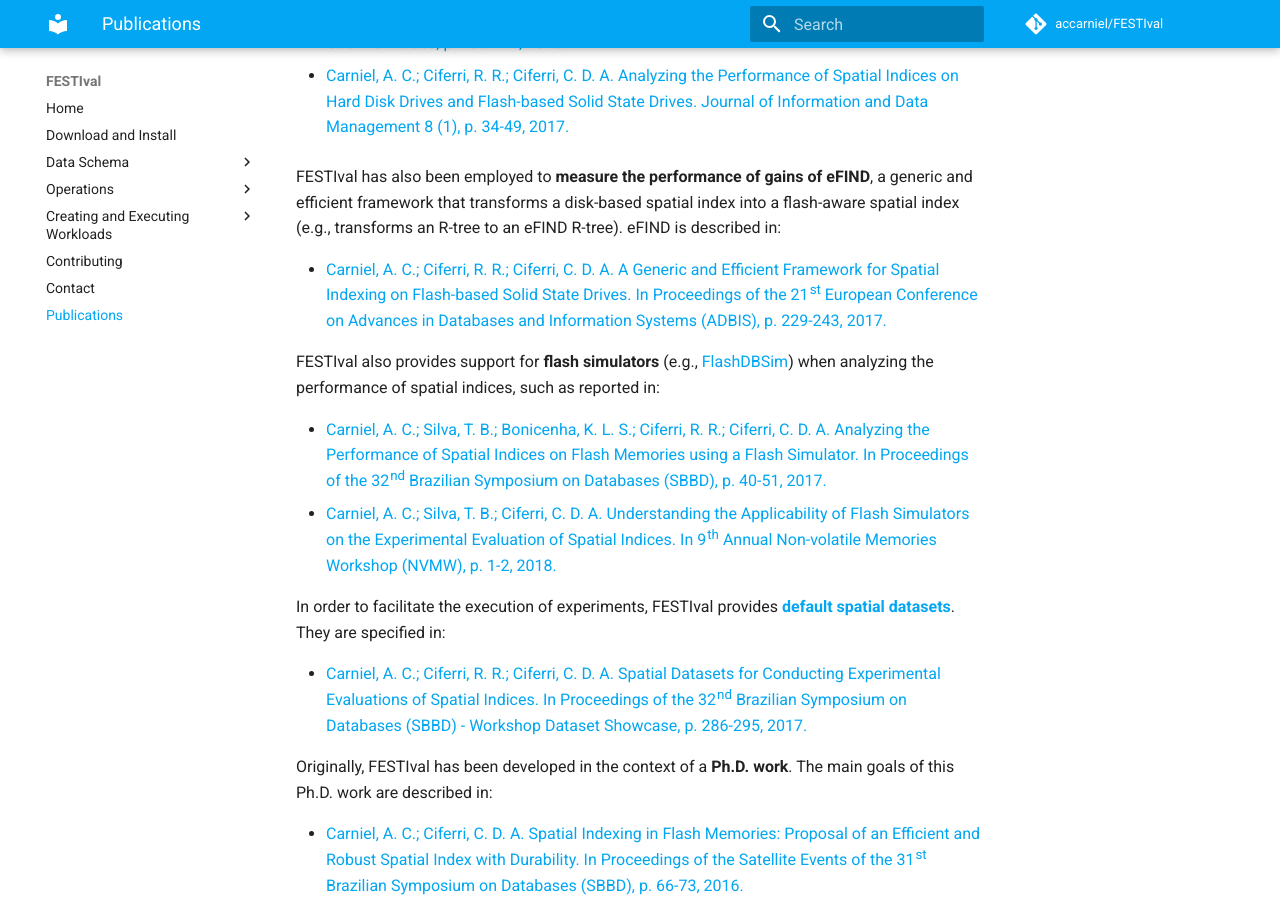
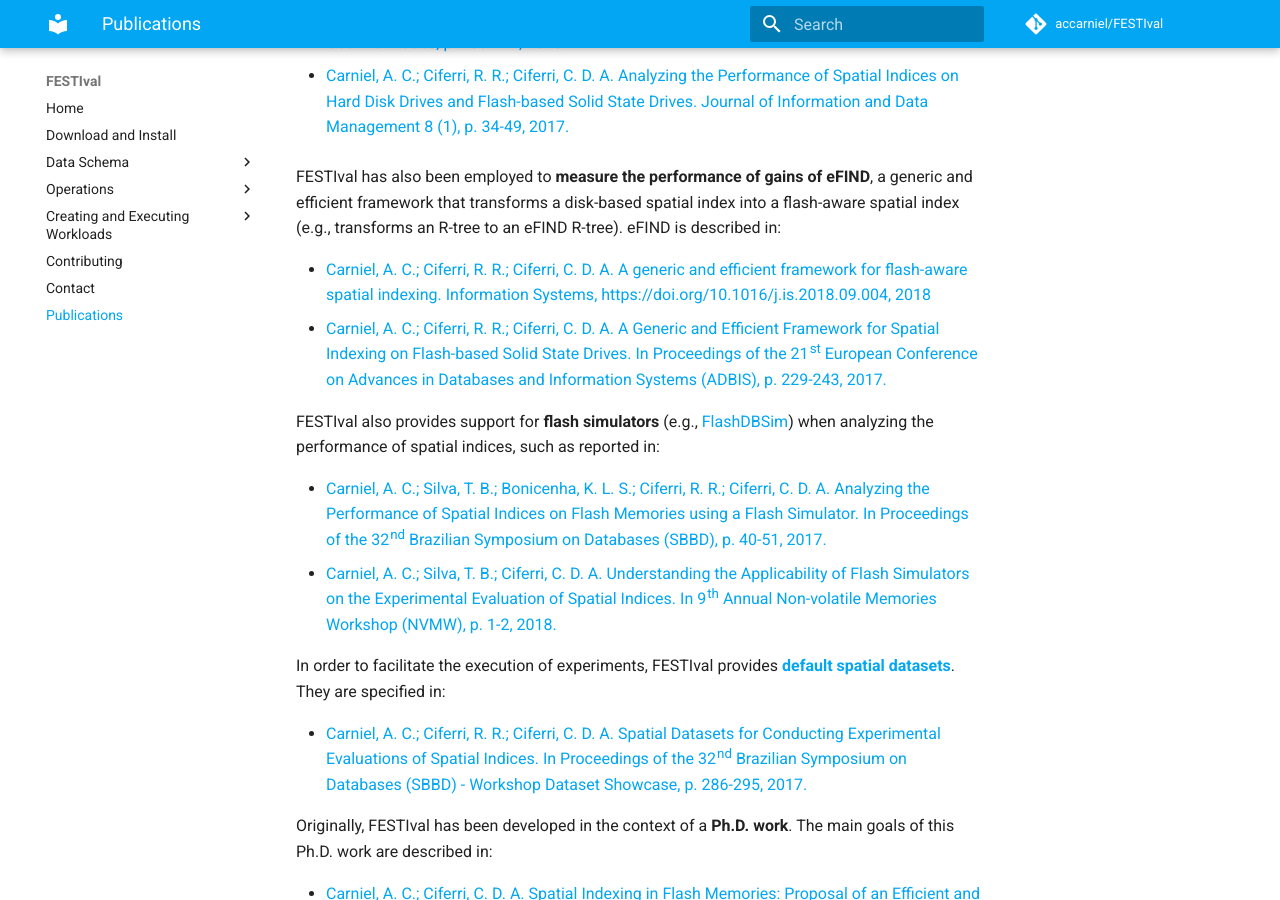
Before and after one commit to accarniel/FESTIval, an MkDocs documentation site: the page built from docs/publications.md, in a window 1280 px wide and 900 px high, scrolled down 478 px. Built offline with MkDocs 1.6.1 and Material for MkDocs 9.7.7, drawn with Linux system fonts in a browser that asks for light colours; comment, search, counter and statistics services are not loaded.

Commit message:
update of the pub page

```diff
--- a/docs/publications.md
+++ b/docs/publications.md
@@ -12,6 +12,7 @@ FESTIval has been used as the main tool to **understand the impact of SSDs on th
 
 FESTIval has also been employed to **measure the performance of gains of eFIND**, a generic and efficient framework that transforms a disk-based spatial index into a flash-aware spatial index (e.g., transforms an R-tree to an eFIND R-tree). eFIND is described in:
 
+* [Carniel, A. C.; Ciferri, R. R.; Ciferri, C. D. A. A generic and efficient framework for flash-aware spatial indexing. Information Systems, https://doi.org/10.1016/j.is.2018.09.004, 2018](https://www.sciencedirect.com/science/article/abs/pii/S0306437918300899)
 * [Carniel, A. C.; Ciferri, R. R.; Ciferri, C. D. A. A Generic and Efficient Framework for Spatial Indexing on Flash-based Solid State Drives. In Proceedings of the 21st European Conference on Advances in Databases and Information Systems (ADBIS), p. 229-243, 2017.](https://link.springer.com/chapter/10.1007/978-3-319-66917-5_16)
 
 FESTIval also provides support for **flash simulators** (e.g., [FlashDBSim](http://kdelab.ustc.edu.cn/flash-dbsim/index_en.html)) when analyzing the performance of spatial indices, such as reported in:
```
